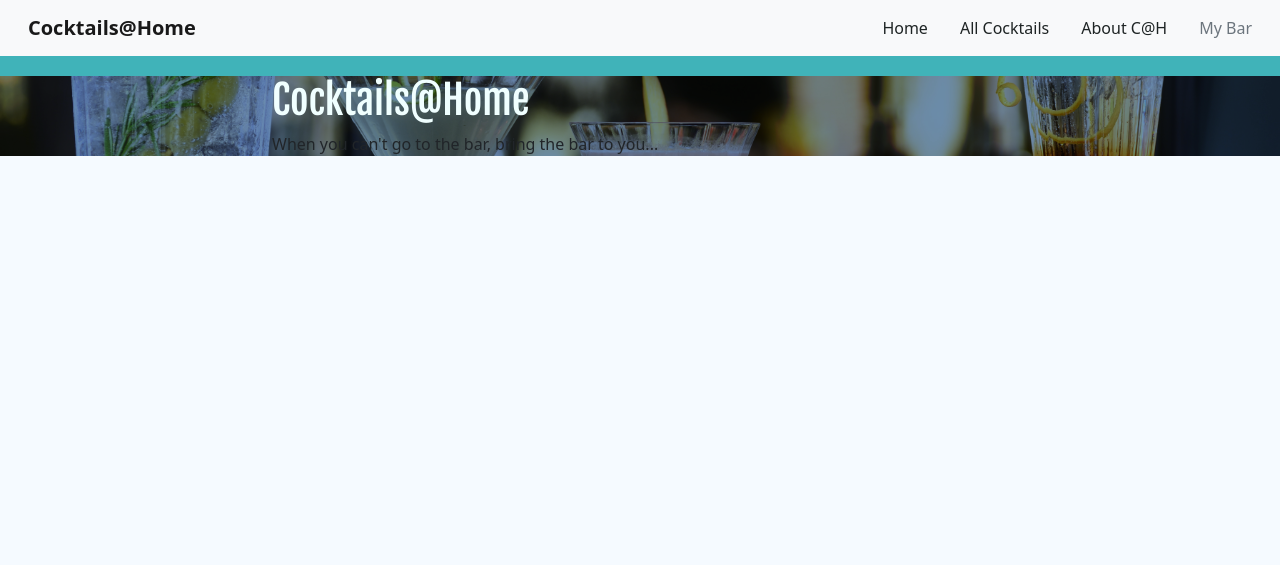
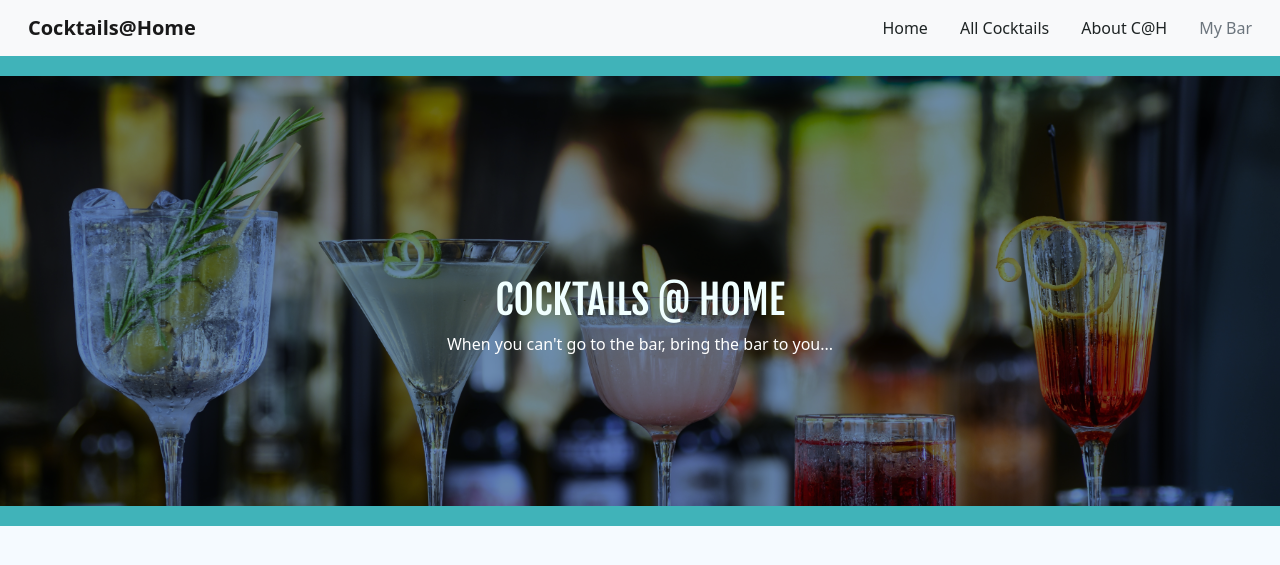
Before and after one commit to KJLuton/cocktails_at_home, a Flask app: page / in a window 1280 px wide. Shown: the top 565 px of the page. Run offline with Flask 2, Linux system fonts and the light colour scheme; some libraries are stand-ins or nearby versions.

Commit message:
Add blue accent to homepage under image

```diff
--- a/templates/index.html
+++ b/templates/index.html
@@ -1,18 +1,19 @@
 {% extends "base.html" %}
 {% block content %}
 <!-- Hero Image container -->
-<header class="welcome-container" style="background-image: url('/workspace/milestone_project_3/static/images/m-s-meeuwesen-QYWYnzvPTAQ-unsplash.jpg')">
+<header class="welcome-container img-fluid" style="background-image: url('https://8080-kjluton-milestoneprojec-kplljka6ew6.ws-eu30.gitpod.io/static/images/m-s-meeuwesen-QYWYnzvPTAQ-unsplash.jpg')">
     <div class="overlay"></div>
     <div class="container">
         <div class="row">
             <div class="col-lg-8 col-md-10 mx-auto">
-                <div class="site-heading">
-                    <h1>Cocktails&#x40;Home</h1>
+                <div class="welcome-text">
+                    <h1>COCKTAILS &#x40; HOME</h1>
                     <span class="subheading">When you can't go to the bar, bring the bar to you...</span>
                 </div>
             </div>
         </div>
     </div>
 </header>
+<div class="container-fluid page-header-bar"></div>
 <!-- ./Hero Image container -->
 {% endblock %}
```
